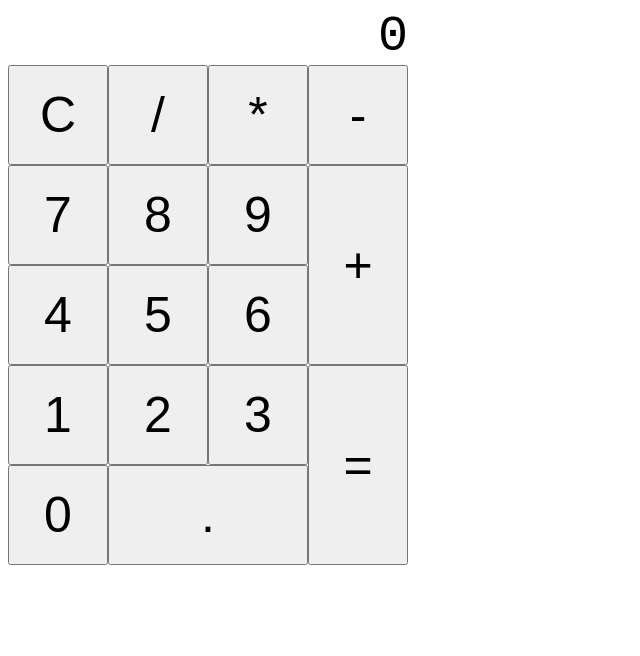
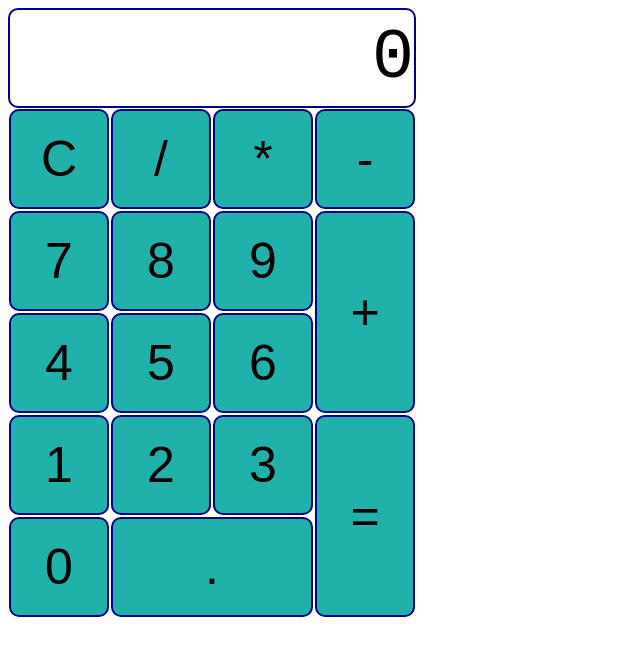
Before and after one commit to BillyTheTOPBanana/project-calculator, a plain HTML site: page index.html in a window 1280 px wide. Shown: the whole page, without its empty margins (0-640 px from the left). Drawn offline with Linux system fonts and the light colour scheme.

Commit message:
Round answers with long decimals
In order to keep the displayed result to the maximum displayable length,
we round any long decimals.

Note large numbers can still overflow the display.

```diff
--- a/script.js
+++ b/script.js
@@ -1,3 +1,5 @@
+const MAX_DISPLAY_LENGTH = 9;
+
 const display = document.querySelector("#display");
 
 function add (a, b) {
@@ -27,8 +29,17 @@ function operate() {
     console.assert(operation_func !== undefined);
 
     let result = operation_func(operands.first, operands.second);
-    display.textContent = result;
+    // Note even though we are about to round the displayed result to fit the display area, we keep the more precise number internally.
     operands.first = result;
+
+    let display_string = result.toString();
+    if (display_string.length > MAX_DISPLAY_LENGTH) {
+        const integer_length = Math.trunc(result).toString().length;
+        const place_to_round = MAX_DISPLAY_LENGTH - integer_length - 1; // The -1 is to accommodate the decimal point.
+        const rounded_result = Math.round(result * 10**place_to_round) / 10**place_to_round;
+        display_string = rounded_result.toString();
+    }
+    display.textContent = display_string;
 }
 
 function press_digit(id) {
--- a/style.css
+++ b/style.css
@@ -1,6 +1,8 @@
 :root {
     --BUTTON-SIZE: 100px;
-    --BUTTON-DOUBLE-SIZE: 200px;
+    --BUTTON-MARGIN: 1px;
+    --BUTTON-DOUBLE-SIZE: 202px; /* =2*(BUTTON-SIZE + BUTTON-MARGIN) */
+    --BUTTON-RADIUS: 10px;
 }
 
 * {
@@ -12,8 +14,21 @@
 
 button {
     display: block;
+    margin: var(--BUTTON-MARGIN);
     width: var(--BUTTON-SIZE);
     height: var(--BUTTON-SIZE);
+
+    border: 2px solid darkblue;
+    background-color: lightseagreen;
+    border-radius: var(--BUTTON-RADIUS);
+}
+
+button:hover {
+    background-color: seagreen;
+}
+
+button:active {
+    background-color: aquamarine;
 }
 
 #add {
@@ -33,8 +48,16 @@ button {
 }
 
 #display {
-    text-align: right;
+    height: var(--BUTTON-SIZE);
+    border: 2px solid darkblue;
+    border-radius: var(--BUTTON-RADIUS);
+
+    font-size: 70px;
     font-family: 'Courier New', Courier, monospace;
+
+    display: flex;
+    justify-content: flex-end;
+    align-items: center;
 }
 
 #plus-rows,
```
